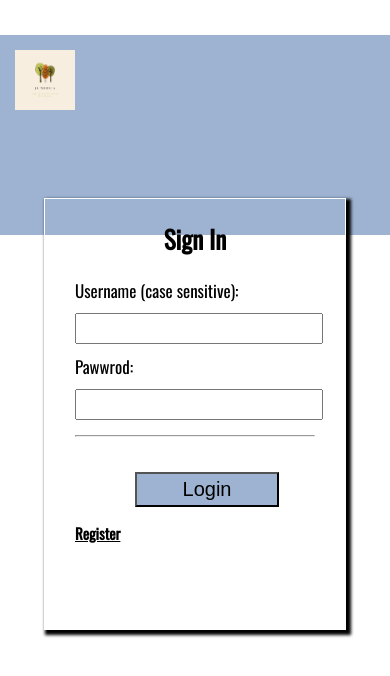
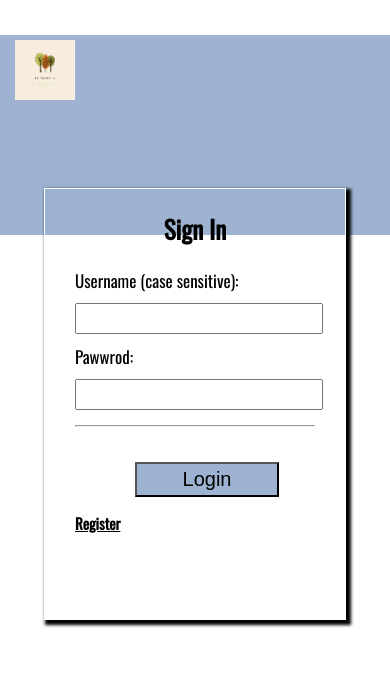
Before and after one commit to Junjpan/Portfolio, a React app in the folder client/: page /admin in a window 390 px wide. Shown: the top 676 px of the page. Built offline with nearby package versions, Linux system fonts and the light colour scheme.

Commit message:
minor style changes

```diff
--- a/client/src/components/Editproject/Editproject.scss
+++ b/client/src/components/Editproject/Editproject.scss
@@ -14,7 +14,7 @@
   }
   @media screen and (max-width: 480px) {
     left: 5px;
-    top: 45px;
+    top: 100px;
     width: 70px;
   }
 }
--- a/client/src/components/Logo/logo.scss
+++ b/client/src/components/Logo/logo.scss
@@ -5,7 +5,7 @@
   margin: 10px auto auto 30px;
   width: 130px;
   @media screen and (max-width: 480px) {
-    margin: 10px 0px 0px 10px;
+    margin: 0px 0px 0px 10px;
   }
 }
 
```
Also changed, not shown: 1 other file (tests, documents, lock files or other folders).
